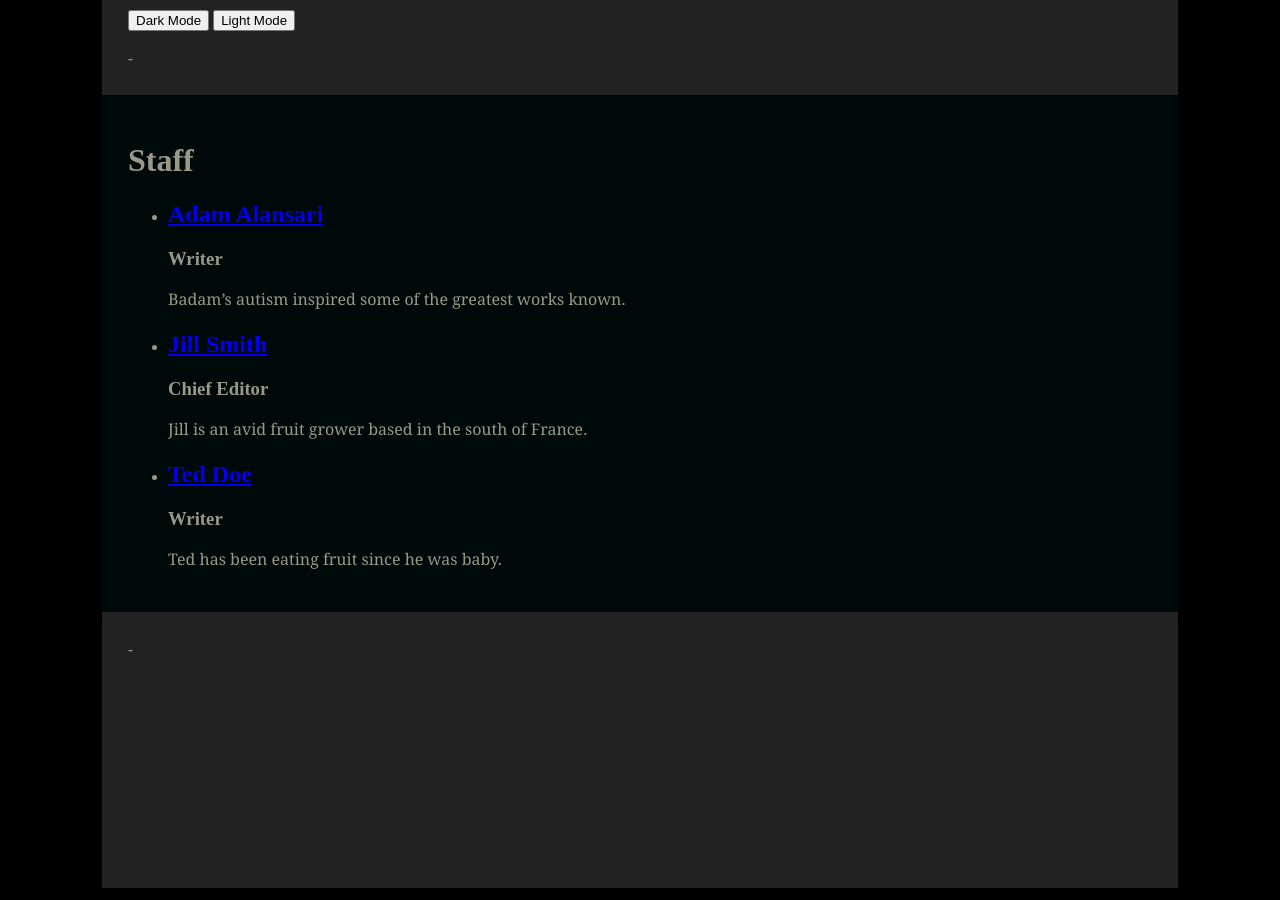
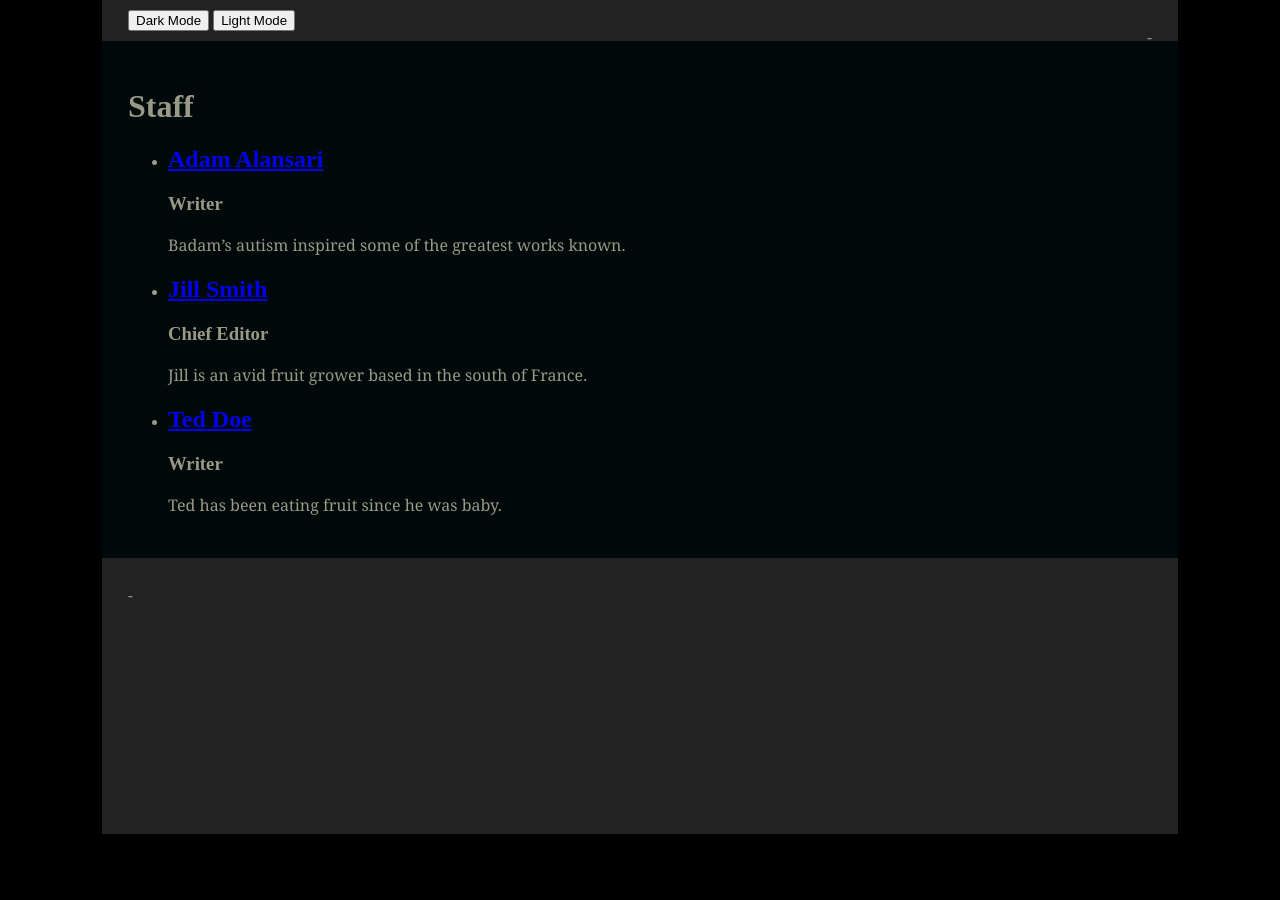
Before and after one commit to torresjrjr/torresjrjr.github.io, a Jekyll site: the page built from staff.html, in a window 1280 px wide. Built offline with Jekyll 4.4.1, drawn with Linux system fonts in a browser that asks for light colours.

Commit message:
Update header.html

```diff
--- a/_includes/header.html
+++ b/_includes/header.html
@@ -2,7 +2,7 @@
 	<button type="button" onclick="darkmode()">Dark Mode</button>
 	<button type="button" onclick="lightmode()">Light Mode</button>
 
-	<nav>
+	<nav style="display: block; float: right;">
 		<p>- {% for item in site.data.navigation %}<a href="{{ item.link }}" {% if page.url == item.link %}class="current"{% endif %}>{{ item.name | upcase }}</a> - {% endfor %}</p>
 	</nav>
 </div>
```
